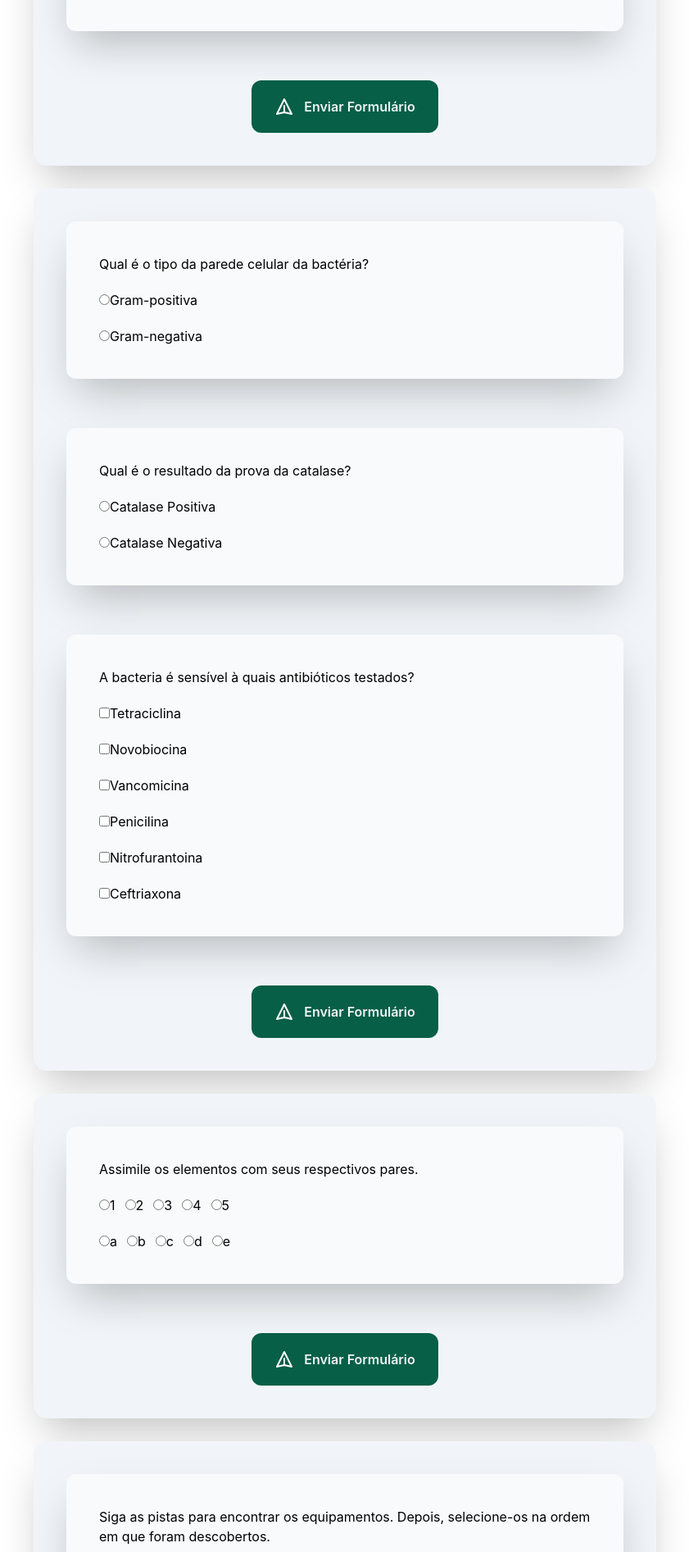
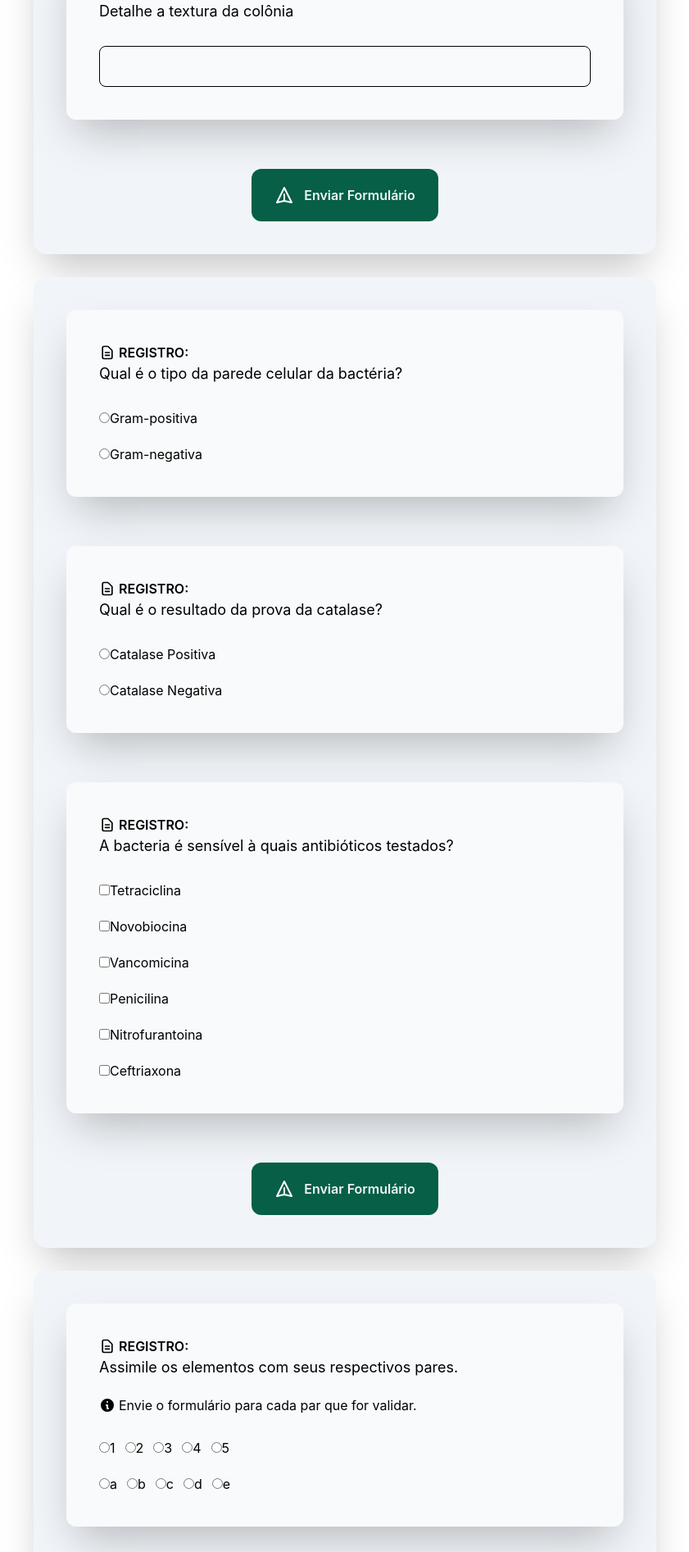
Before and after one commit to marcellolee03/lab-enigma-v2, a React (Vite) app: page / in a window 1280 px wide. Shown: the part 904-2797 px from the top of the page at 82% size, without its empty margins (219-1060 px from the left). Built offline with nearby package versions, Linux system fonts and the light colour scheme.

Commit message:
feat: PuzzleContainerHeader

```diff
--- a/src/components/form/puzzleContainers/PuzzleContainer.tsx
+++ b/src/components/form/puzzleContainers/PuzzleContainer.tsx
@@ -16,10 +16,12 @@ export default function PuzzleContainer({ puzzle, prevValidatedFields, onResetRe
 
   if (puzzle.answerType === AnswerTypes.open) {
     return (
-      <OpenContainer
-        puzzle={puzzle}
-        baseClasses={baseClasses}
-      />
+      <>
+        <OpenContainer
+          puzzle={puzzle}
+          baseClasses={baseClasses}
+        />
+      </>
     )
   }
 
--- a/src/components/form/puzzleContainers/individual/CheckboxContainer.tsx
+++ b/src/components/form/puzzleContainers/individual/CheckboxContainer.tsx
@@ -1,4 +1,5 @@
 import { AnswerTypes, type Puzzle } from "../../../../models/Puzzle"
+import PuzzleContainerHeader from "../pieces/PuzzleContainerHeader"
 
 interface CheckboxContainerProps{
   puzzle: Puzzle,
@@ -9,7 +10,10 @@ export default function CheckboxContainer({ puzzle, baseClasses }: CheckboxConta
   if (puzzle.answerType === AnswerTypes.checkbox) {
     return (
       <div className={baseClasses}>
-        <p>{puzzle.question}</p>
+        <PuzzleContainerHeader
+          question={puzzle.question}
+          hint={puzzle.hint}
+        />
         {puzzle.options.map((option) => (
           <label key={option.id}>
             <input
--- a/src/components/form/puzzleContainers/individual/MatchingContainer.tsx
+++ b/src/components/form/puzzleContainers/individual/MatchingContainer.tsx
@@ -1,4 +1,5 @@
 import { AnswerTypes, type Puzzle } from "../../../../models/Puzzle"
+import PuzzleContainerHeader from "../pieces/PuzzleContainerHeader";
 
 interface MatchingContainerProps {
   puzzle: Puzzle,
@@ -15,7 +16,10 @@ export default function MatchingContainer({ puzzle, baseClasses, prevValidatedFi
   if (puzzle.answerType === AnswerTypes.matching) {
     return (
       <div className={baseClasses}>
-          <p>{puzzle.question}</p>
+        <PuzzleContainerHeader
+          question={puzzle.question}
+          hint={puzzle.hint}
+        />
           <div className="flex gap-3">
             {puzzle.firstRowOptions.map((option) => (
               <label key={option.id}>
--- a/src/components/form/puzzleContainers/individual/OpenContainer.tsx
+++ b/src/components/form/puzzleContainers/individual/OpenContainer.tsx
@@ -1,4 +1,5 @@
 import { AnswerTypes, type Puzzle } from "../../../../models/Puzzle"
+import PuzzleContainerHeader from "../pieces/PuzzleContainerHeader"
 
 interface OpenContainerProps {
   puzzle: Puzzle,
@@ -9,10 +10,13 @@ export default function OpenContainer({ puzzle, baseClasses }: OpenContainerProp
   if (puzzle.answerType === AnswerTypes.open) {
     return (
       <div className={baseClasses}>
-        <p>{puzzle.question}</p>
+        <PuzzleContainerHeader
+          question={puzzle.question}
+          hint={puzzle.hint}
+        />
         <input
           name={puzzle.id.toString()}
-          className="border px-3 py-3 rounded-lg "
+          className="border px-3 py-3 rounded-lg focus-within:ring-1 focus-within:ring-(--main-green) transition-all outline-none"
         ></input>
       </div>
     )
--- a/src/components/form/puzzleContainers/individual/OrdenationContainer.tsx
+++ b/src/components/form/puzzleContainers/individual/OrdenationContainer.tsx
@@ -1,5 +1,6 @@
 import { useEffect, useState } from "react";
 import { AnswerTypes, type Puzzle } from "../../../../models/Puzzle";
+import PuzzleContainerHeader from "../pieces/PuzzleContainerHeader";
 
 interface OrdenationContainerProps {
   puzzle: Puzzle,
@@ -24,8 +25,10 @@ export default function OrdenationContainer({puzzle, baseClasses, onResetRef}: O
   if (puzzle.answerType === AnswerTypes.ordenation) {
     return (
       <div className={baseClasses}>
-        <p>{puzzle.question}</p>
-        <p>{puzzle.hint}</p>
+        <PuzzleContainerHeader
+          question={puzzle.question}
+          hint={puzzle.hint}
+        />
         <div className="flex gap-3">
           {puzzle.options.map((option) => (
             <label key={option.id}>
--- a/src/components/form/puzzleContainers/individual/RadioContainer.tsx
+++ b/src/components/form/puzzleContainers/individual/RadioContainer.tsx
@@ -1,4 +1,5 @@
 import { AnswerTypes, type Puzzle } from "../../../../models/Puzzle"
+import PuzzleContainerHeader from "../pieces/PuzzleContainerHeader"
 
 interface RadioContainerProps {
   puzzle: Puzzle,
@@ -9,7 +10,10 @@ export default function RadioContainer({ puzzle, baseClasses }: RadioContainerPr
   if (puzzle.answerType === AnswerTypes.radio) {
     return (
       <div className={baseClasses}>
-        <p>{puzzle.question}</p>
+        <PuzzleContainerHeader
+          question={puzzle.question}
+          hint={puzzle.hint}
+        />
         {puzzle.options.map((option) => (
           <label key={option.id}>
             <input
--- /dev/null
+++ b/src/components/form/puzzleContainers/pieces/PuzzleContainerHeader.tsx
@@ -0,0 +1,28 @@
+import { DocumentIcon, InfoIcon } from "../../../icons";
+
+interface PuzzleContainerHeaderProps {
+  question: string
+  hint?: string
+}
+
+export default function PuzzleContainerHeader({question, hint}: PuzzleContainerHeaderProps){
+ return (
+ <div className="flex flex-col gap-5 mb-2">
+   <div>
+     <div className="flex items-center gap-1">
+       <DocumentIcon/>
+       <p className="font-semibold">REGISTRO:</p>
+     </div>
+
+     <p className="text-lg">{question}</p>
+   </div>
+
+   {hint &&
+     <div className="flex items-center gap-1">
+       <InfoIcon />
+       <p className="">{hint}</p>
+     </div>
+   }
+ </div>
+ )
+}
--- a/src/components/icons/DocumentIcon.tsx
+++ b/src/components/icons/DocumentIcon.tsx
@@ -2,7 +2,7 @@ interface DocumentIconProps {
   className?: string;
 }
 
-export default function DocumentIcon({ className = "w-6 h-6" }: DocumentIconProps) {
+export default function DocumentIcon({ className = "w-5 h-5" }: DocumentIconProps) {
   return (
     <svg className={className} fill="none" stroke="currentColor" viewBox="0 0 24 24">
       <path strokeLinecap="round" strokeLinejoin="round" strokeWidth={2} d="M9 12h6m-6 4h6m2 5H7a2 2 0 01-2-2V5a2 2 0 012-2h5.586a1 1 0 01.707.293l5.414 5.414a1 1 0 01.293.707V19a2 2 0 01-2 2z" />
--- a/src/components/icons/InfoIcon.tsx
+++ b/src/components/icons/InfoIcon.tsx
@@ -2,7 +2,7 @@ interface InfoIconProps {
   className?: string;
 }
 
-export default function InfoIcon({ className = "w-6 h-6" }: InfoIconProps) {
+export default function InfoIcon({ className = "w-5 h-5" }: InfoIconProps) {
   return (
     <svg className={className} fill="currentColor" viewBox="0 0 20 20">
       <path fillRule="evenodd" d="M18 10a8 8 0 11-16 0 8 8 0 0116 0zm-7-4a1 1 0 11-2 0 1 1 0 012 0zM9 9a1 1 0 000 2v3a1 1 0 001 1h1a1 1 0 100-2v-3a1 1 0 00-1-1H9z" clipRule="evenodd" />
--- a/src/data/data.ts
+++ b/src/data/data.ts
@@ -63,6 +63,7 @@ export const thirdForm: Puzzle[] = ([
     id: 7,
     answerType: AnswerTypes.matching,
     question: "Assimile os elementos com seus respectivos pares.",
+    hint: "Envie o formulário para cada par que for validar.",
     firstRowOptions: [
       {id: 1, value: "1"},
       {id: 2, value: "2"},
```
